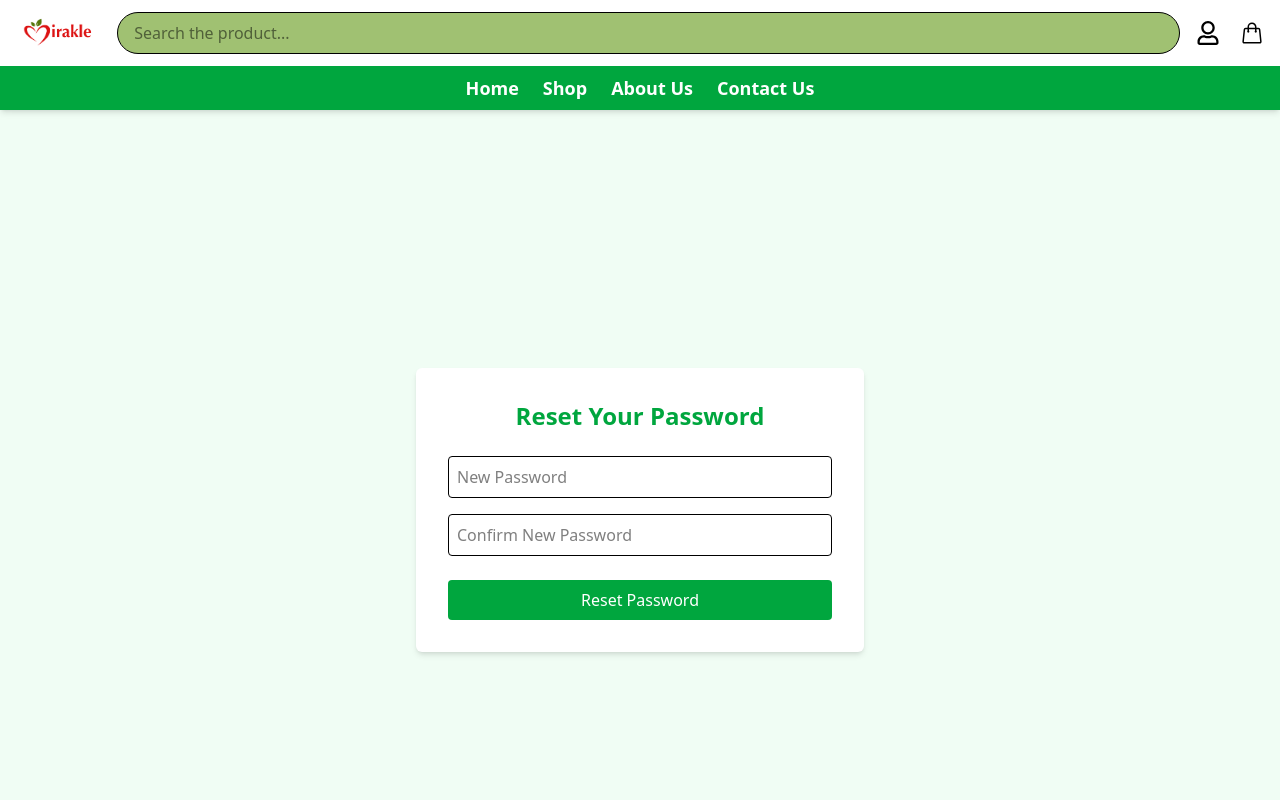
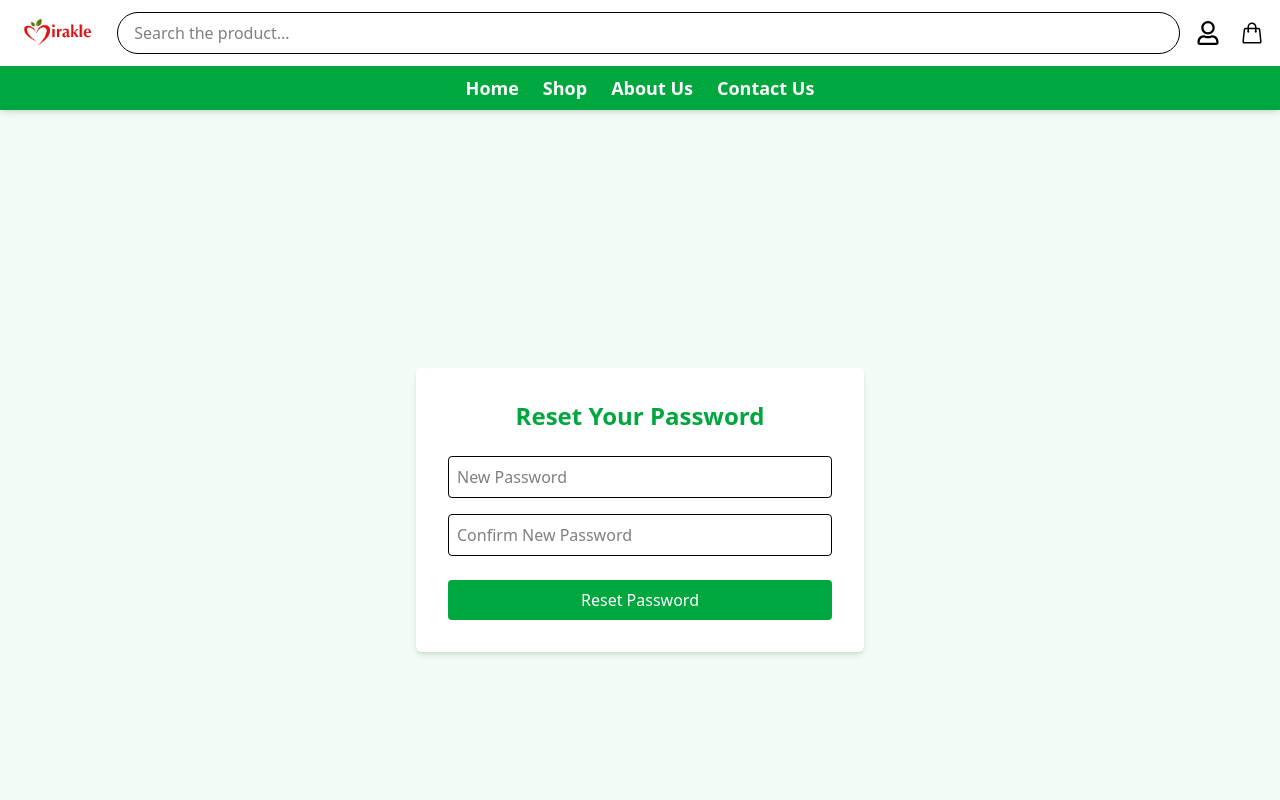
Before and after one commit to Rahulrj777/Mirakle_Client, a React (Vite) app: page /reset-password/1 in a window 1280 px wide. Shown: the top 800 px of the page. Built offline with nearby package versions, Linux system fonts and the light colour scheme.

Commit message:
Force redeploy with vercel.json update

```diff
--- a/src/components/Header.jsx
+++ b/src/components/Header.jsx
@@ -105,7 +105,7 @@ const Header = () => {
             onChange={handleSearchChange}
             onKeyDown={handleKeyDown}
             placeholder="Search the product..."
-            className="w-full px-4 py-2 border rounded-full focus:outline-none focus:ring-2 bg-[rgb(160,193,114)]"
+            className="w-full px-4 py-2 border rounded-full focus:outline-none focus:ring-2 focus:ring-green-400"
           />
           {searchTerm.trim() !== "" && suggestions.length > 0 && (
             <ul className="absolute z-50 w-full bg-white border mt-1 rounded shadow max-h-80 overflow-y-auto">
@@ -144,7 +144,7 @@ const Header = () => {
           {user ? (
             <div ref={dropdownRef} className="relative">
               <div
-                className="bg-green-600 text-white w-10 h-10 flex items-center justify-center rounded-full cursor-pointer text-lg font-semibold"
+                className="bg-[rgb(160,193,114)] text-white w-10 h-10 flex items-center justify-center rounded-full cursor-pointer text-lg font-semibold"
                 onClick={() => setShowDropdown(!showDropdown)}
               >
                 {user.name?.charAt(0).toUpperCase() || user.email.charAt(0).toUpperCase()}
```
